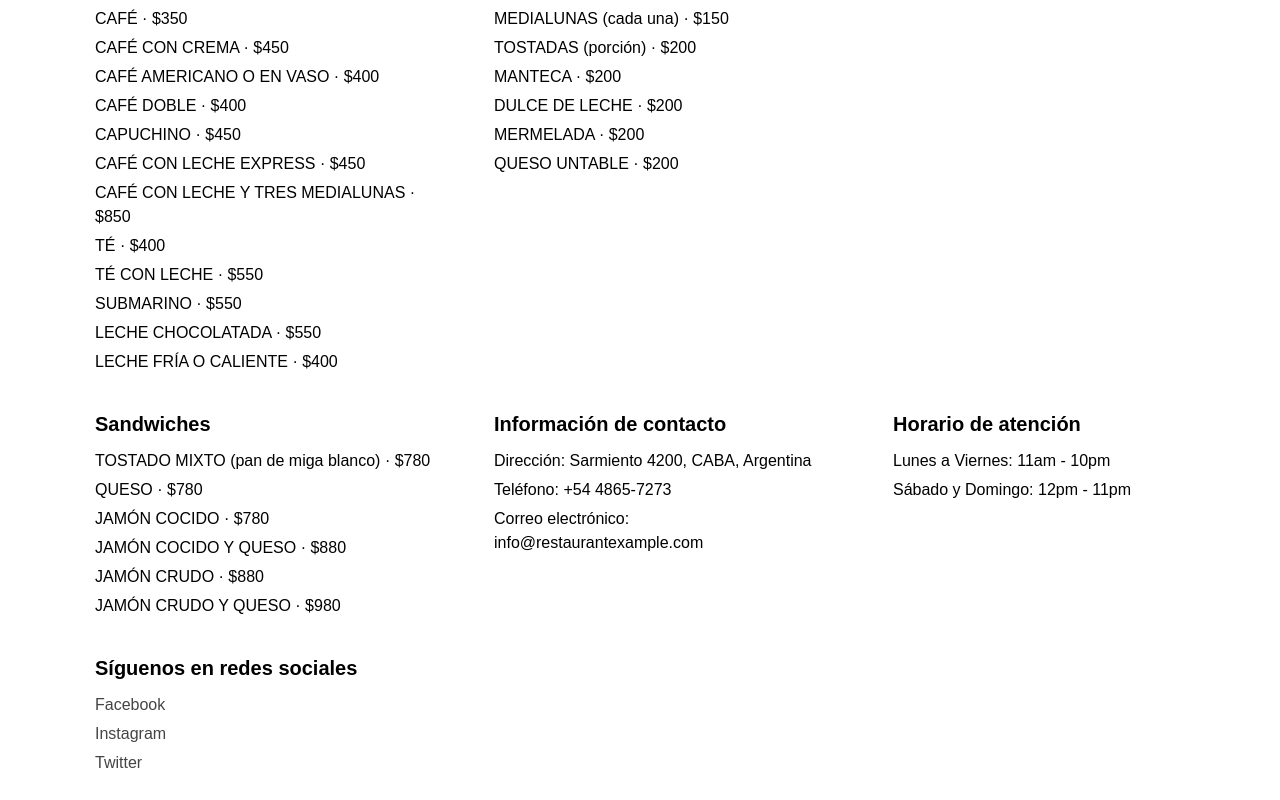
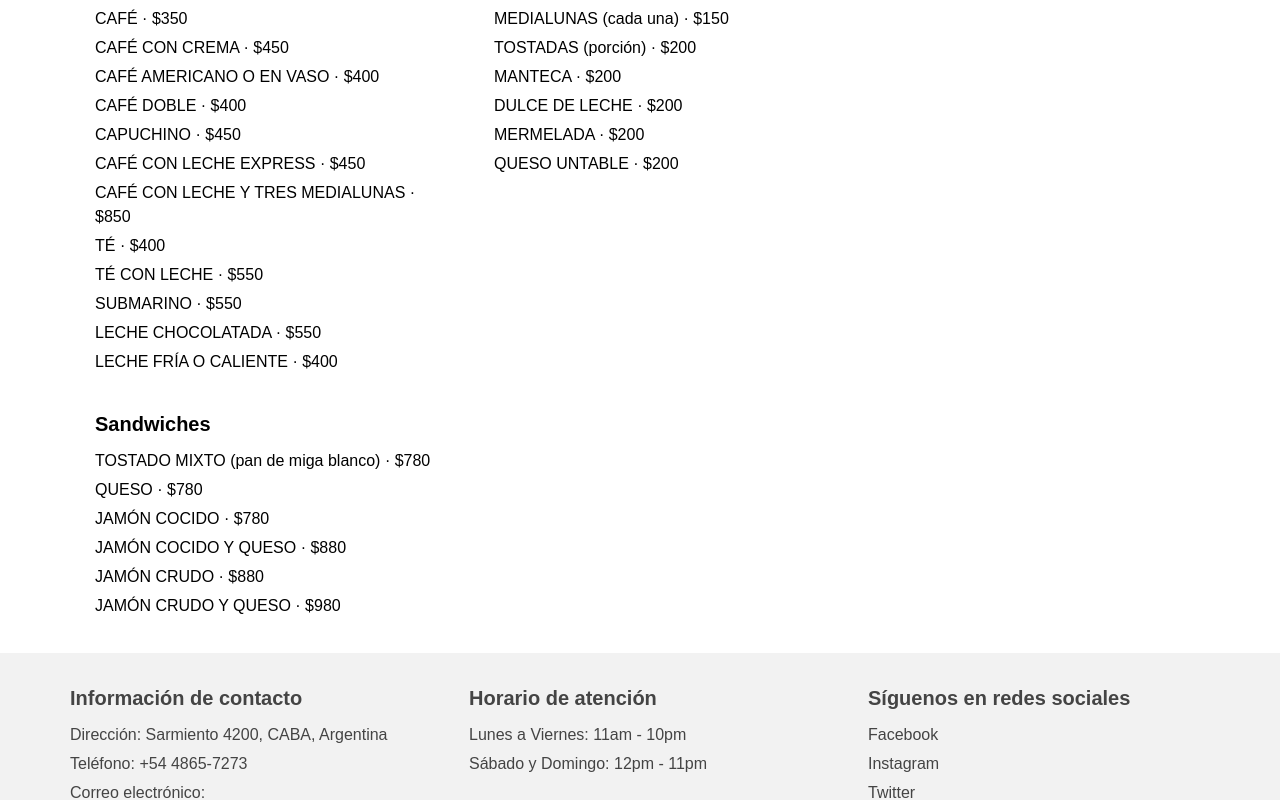
Before and after one commit to LoloDev2009/SanMa, a plain HTML site: page menu.html in a window 1280 px wide. Shown: the part 152-952 px from the top of the page. Drawn offline with Linux system fonts and the light colour scheme.

Commit message:
Update menu.html

```diff
--- a/menu.html
+++ b/menu.html
@@ -66,30 +66,6 @@
 
         </ul>
       </div>
-      <div class="columna">
-        <h3>Información de contacto</h3>
-        <ul>
-          <li>Dirección: Sarmiento 4200, CABA, Argentina</li>
-          <li>Teléfono: +54 4865-7273</li>
-          <li>Correo electrónico: info@restaurantexample.com</li>
-        </ul>
-      </div>
-      <div class="columna">
-        <h3>Horario de atención</h3>
-        <ul>
-          <li>Lunes a Viernes: 11am - 10pm</li>
-          <li>Sábado y Domingo: 12pm - 11pm</li>
-        </ul>
-      </div>
-      <div class="columna">
-        <h3>Síguenos en redes sociales</h3>
-        <ul>
-          <li><a href="#">Facebook</a></li>
-          <li><a href="https://www.instagram.com/sanmarinocafebar/">Instagram</a></li>
-          <li><a href="#">Twitter</a></li>
-        </ul>
-      </div>
-    </div>
 </section>
   <footer id="contacto">
     <div class="contenedor">
```
